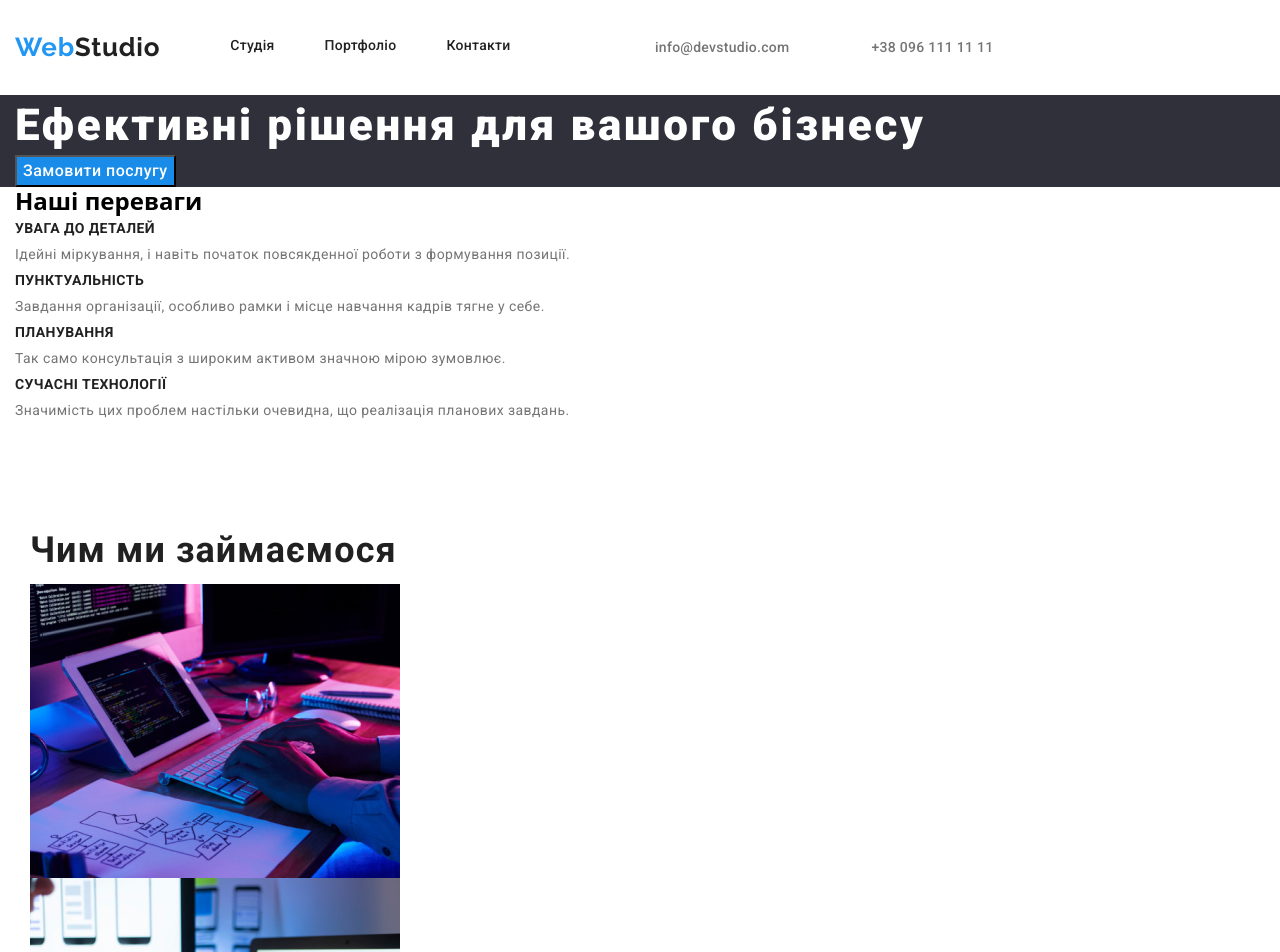
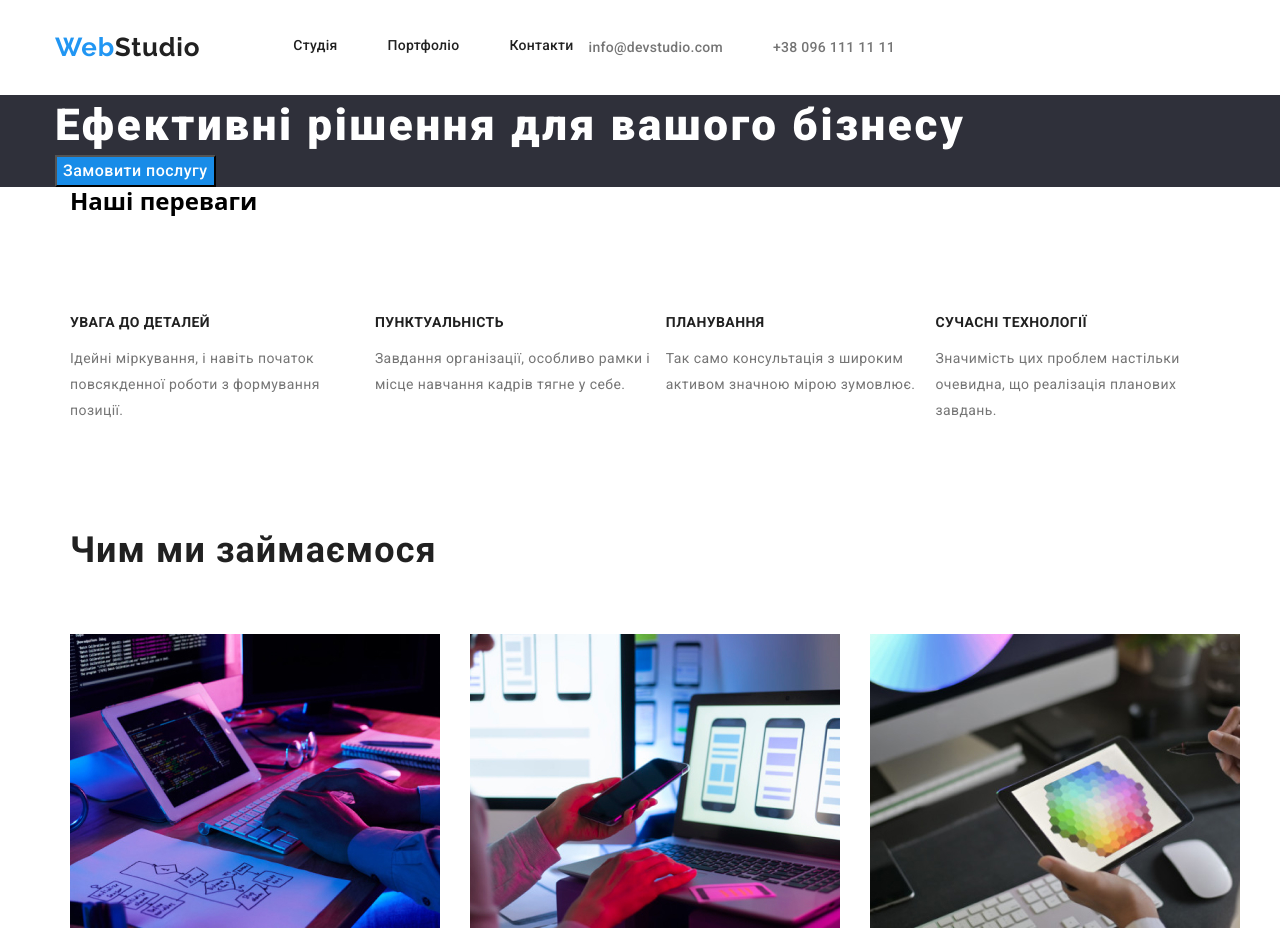
Before and after one commit to vitalik100/goit-markup-hw-03, a plain HTML site: page index.html in a window 1280 px wide. Shown: the top 952 px of the page. Drawn offline with nearby package versions, Linux system fonts and the light colour scheme.

Commit message:
goit-markup-hw-03

```diff
--- a/css/styles.css
+++ b/css/styles.css
@@ -31,11 +31,11 @@ li {
   width: 1200px;
   margin-left: auto;
   margin-right: auto;
-  margin-left: 15px;
-  margin-right: 15px;
+  padding-left: 15px;
+  padding-right: 15px;
 }
 .logo {
-  margin-right: 70px;
+  margin-right: 93px;
 }
 .logo {
   font-family: "Raleway", Roboto;
@@ -52,6 +52,7 @@ li {
 .page-heder-container {
   display: flex;
   align-items: center;
+  justify-content: space-between;
 }
 .page-header {
   padding-top: 32px;
@@ -62,9 +63,13 @@ li {
 }
 .contact-gmail {
   margin-right: 50px;
+  margin-left: auto;
 }
 .logo-header {
   color: #212121;
+}
+.text {
+  display: flex;
 }
 .menu {
   display: flex;
@@ -88,8 +93,6 @@ li {
   color: #2196f3;
 }
 .contact-phone-number {
-  margin-right: auto;
-  margin-left: 32px;
 }
 .contact a {
   font-family: "Roboto", sans-serif;
@@ -128,7 +131,6 @@ li {
   font-size: 44px;
   line-height: 60px;
   letter-spacing: 0.06em;
-
   color: #ffffff;
 }
 
@@ -141,6 +143,9 @@ li {
   font-size: 14px;
   line-height: 1.86;
   letter-spacing: 0.03em;
+  padding-top: 94px;
+  padding-bottom: 10px;
+  margin-right: 30px;
 
   color: #212121;
 }
@@ -149,12 +154,19 @@ li {
   font-size: 14px;
   line-height: 1.86;
   letter-spacing: 0.03em;
-
+  flex-basis: calc(100%-90 / 4);
   color: #757575;
 }
 .pic {
   padding-top: 94px;
   padding-bottom: 94px;
+}
+.pic ul {
+  display: flex;
+  margin-right: 30px;
+}
+.pic li {
+  margin-right: 30px;
 }
 
 .pic h2 {
@@ -163,8 +175,11 @@ li {
   font-size: 36px;
   line-height: 1.86;
   letter-spacing: 0.03em;
-
+  margin-bottom: 50px;
   color: #212121;
+}
+.tim ul {
+  display: flex;
 }
 .tim p {
   font-family: "Roboto", sans-serif;
@@ -181,7 +196,8 @@ li {
   font-size: 16px;
   line-height: 1.86;
   letter-spacing: 0.03em;
-
+  margin-top: 30px;
+  margin-bottom: 10px;
   color: #212121;
 }
 .tim h2 {
@@ -190,13 +206,17 @@ li {
   font-size: 36px;
   line-height: 1.86;
   letter-spacing: 0.03em;
-
+  margin-bottom: 50px;
   color: #212121;
 }
 .tim {
+  padding-top: 94px;
+  padding-bottom: 94px;
   background-color: #f5f4fa;
 }
-
+.tim li {
+  margin-right: 30px;
+}
 .main-footer {
   font-family: "Roboto", sans-serif;
   font-weight: 500;
@@ -244,3 +264,8 @@ li {
 .adr {
   font-style: normal;
 }
+.employees {
+  display: flex;
+  flex-wrap: wrap;
+  gap: 30px;
+}
--- a/index.html
+++ b/index.html
@@ -16,8 +16,8 @@
     <link rel="stylesheet" href="./css/styles.css" />
   </head>
   <body>
-    <header class="page-header page-heder-container">
-      <div class="container">
+    <header class="page-header ">
+      <div class="container page-heder-container">
         <nav class="page-navigation" >
           <a class="logo link" href="/index.html">Web<span class="logo-header">Studio</span></a>
           <ul class="menu list " >
@@ -29,13 +29,13 @@
             <li class="menu-item">
               <a class="menu-link link" href="">Контакти</a></li>
              </nav>
-      </div>
       <ul class="contact list container" >
         <li>
           <a class="contact-gmail link" href="info@devstudio.com">info@devstudio.com</a>
         </li>
         <li><a class="contact-phone-number link" href="+380961111111">+38 096 111 11 11</a></li>
       </ul>
+    </div>
     </header>
     <main>
       <section class="border">
@@ -45,8 +45,9 @@
       </div>
       </section>
       <section class="hero container">
+        <div class="container">
         <h2>Наші переваги</h2>
-        <ul class="list">
+        <ul class="text list">
           <li>
             <h3>УВАГА ДО ДЕТАЛЕЙ</h3>
             <p>
@@ -78,6 +79,7 @@
             </p>
           </li>
         </ul>
+      </div>
       </section>
       <section class="pic container">
         <div class="container">
```
Also changed, not shown: portfolio.html (+1 -1 lines).
